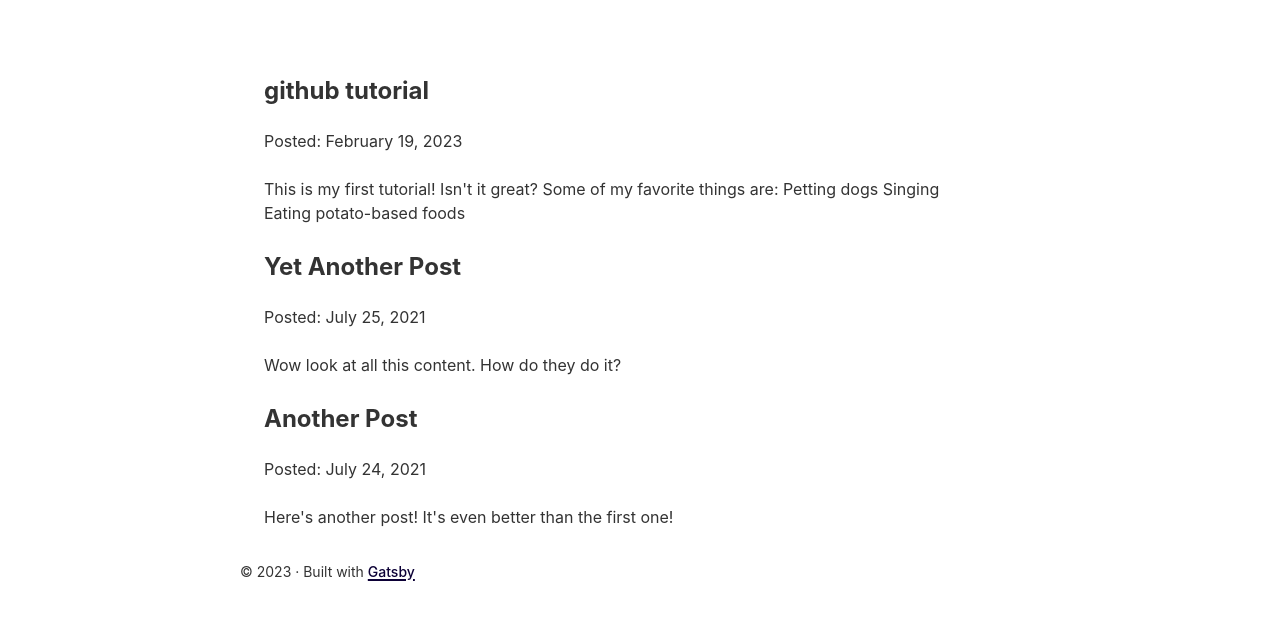
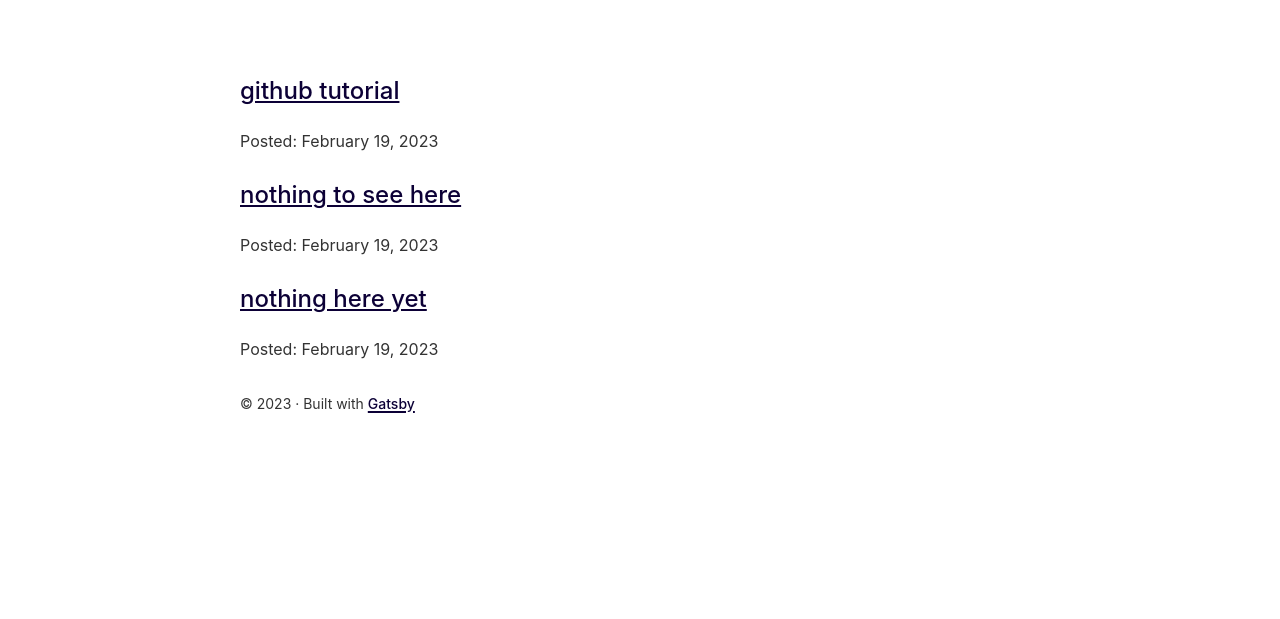
Before and after one commit to amyfou/amyfou-org, a Gatsby site: page /tutorials in a window 1280 px wide. Shown: the part 111-730 px from the top of the page. Built offline with nearby package versions, Linux system fonts and the light colour scheme; Gatsby itself is replaced by a stand-in of ours.

Commit message:
thru tutorial 7.5

```diff
--- a/src/components/layout.js
+++ b/src/components/layout.js
@@ -12,7 +12,7 @@
 import "./layout.css"
 
 
-const Layout = ({ children }) => {
+const Layout = ({ pageTitle, children }) => {
   const data = useStaticQuery(graphql`
     query SiteTitleQuery {
       site {
--- a/src/pages/tutorials.js
+++ /dev/null
@@ -1,41 +0,0 @@
-import * as React from "react"
-import { Link } from "gatsby"
-import { graphql } from 'gatsby'
-import Layout from "../components/layout"
-import Seo from "../components/seo"
-
-const TutorialsPage = ({ data }) => {
-  return (
-    <Layout pageTitle="Tutorials">
-      <ul>
-        {
-          data.allMdx.nodes.map((node) => (
-            <article key={node.id}>
-              <h2>{node.frontmatter.title}</h2>
-              <p>Posted: {node.frontmatter.date}</p>
-              <p>{node.excerpt}</p>
-            </article>
-          ))
-        }
-      </ul>
-    </Layout>
-  )
-}
-
-export const query = graphql`
-  query {
-    allMdx(sort: { frontmatter: { title: DESC }}) {
-      nodes {
-        frontmatter {
-          date(formatString: "MMMM D, YYYY")
-          title
-        }
-        id
-        excerpt
-      }
-    }
-  }`
-
-export const Head = () => <Seo title="tutorals | amyfou.org" />
-
-export default TutorialsPage
--- /dev/null
+++ b/src/pages/tutorials/index.js
@@ -0,0 +1,42 @@
+import * as React from "react"
+import { Link } from "gatsby"
+import { graphql } from 'gatsby'
+import Layout from "../../components/layout"
+import Seo from "../../components/seo"
+
+const TutorialsPage = ({ data }) => {
+  return (
+    <Layout pageTitle="Tutorials">
+      {
+        data.allMdx.nodes.map(node => (
+          <article key={node.id}>
+            <h2>
+              <Link to={`/tutorials/${node.frontmatter.slug}`}>
+                {node.frontmatter.title}
+              </Link>
+            </h2>
+            <p>Posted: {node.frontmatter.date}</p>
+          </article>
+        ))
+      }
+    </Layout>
+  )
+}
+
+export const query = graphql`
+  query {
+    allMdx(sort: { frontmatter: { date: DESC }}) {
+      nodes {
+        frontmatter {
+          date(formatString: "MMMM D, YYYY")
+          title
+          slug
+        }
+        id
+      }
+    }
+  }
+`
+export const Head = () => <Seo title="tutorals | amyfou.org" />
+
+export default TutorialsPage
--- a/tutorials/github.mdx
+++ b/tutorials/github.mdx
@@ -1,7 +1,7 @@
 ---
 title: "github tutorial"
 date: "2023-02-19"
-slug: "github tutorial"
+slug: "github-tutorial"
 ---
 
 This is my first tutorial! Isn't it *great*?
--- a/tutorials/nginx.mdx
+++ b/tutorials/nginx.mdx
@@ -1,7 +1,7 @@
 ---
-title: "Another Post"
-date: "2021-07-24"
-slug: "another-post"
+title: "nothing to see here"
+date: "2023-02-19"
+slug: "nginx-tutorial"
 ---
 
-Here's another post! It's even better than the first one!
+I will create this soon.
--- a/tutorials/podman.mdx
+++ b/tutorials/podman.mdx
@@ -1,7 +1,7 @@
 ---
-title: "Yet Another Post"
-date: "2021-07-25"
-slug: "yet-another-post"
+title: "nothing here yet"
+date: "2023-02-19"
+slug: "podman-tutorial"
 ---
 
-Wow look at all this content. How do they do it?
+Coming soon, I hope.
```
Also changed, not shown: src/pages/index.js (+7 -33 lines), src/pages/tutorials/{mdx.frontmatter__slug}.js (added, +28 -0 lines), src/images/gracieNikoPlayBow.jpg (added).
